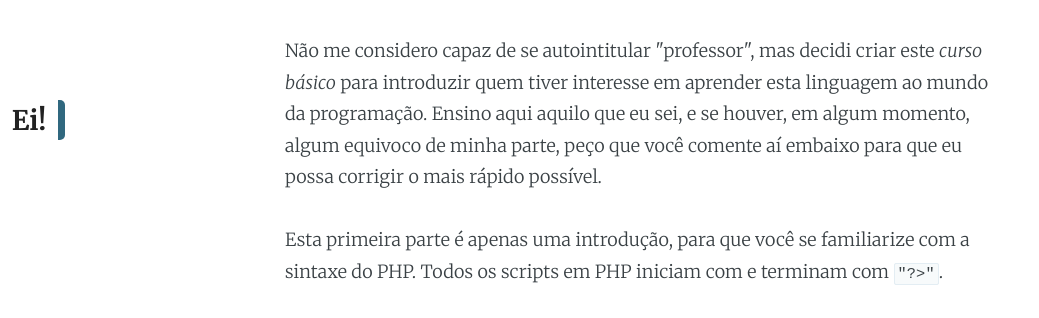
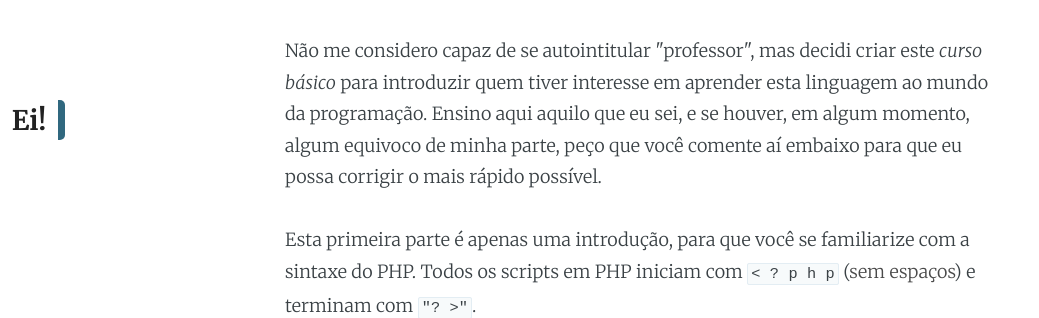
Before and after one commit to EnVolte/envolte.github.io, a Jekyll site: the page built from _posts/2018-06-25-curso-php-parte-1.html, in a window 1280 px wide and 900 px high, scrolled down 1564 px, cut to the strip 0-318 px from the top of the window. Shown: the whole strip, without its empty margins (0-1039 px from the left). Built offline with Jekyll 4.4.1, drawn with Linux system fonts in a browser that asks for light colours; comment, search, counter and statistics services are not loaded.

Commit message:
Update 2018-06-25-curso-php-parte-1.html

```diff
--- a/_posts/2018-06-25-curso-php-parte-1.html
+++ b/_posts/2018-06-25-curso-php-parte-1.html
@@ -24,7 +24,7 @@ categories: Curso
 
 <p>Não me considero capaz de se autointitular "professor", mas decidi criar este <i>curso básico</i> para introduzir quem tiver interesse em aprender esta linguagem ao mundo da programação. Ensino aqui aquilo que eu sei, e se houver, em algum momento, algum equivoco de minha parte, peço que você comente aí embaixo para que eu possa corrigir o mais rápido possível.</p>
 
-<p>Esta primeira parte é apenas uma introdução, para que você se familiarize com a sintaxe do PHP. Todos os scripts em PHP iniciam com <noscript><?php</noscript> e terminam com <code>"?>"</code>.</p>
+<p>Esta primeira parte é apenas uma introdução, para que você se familiarize com a sintaxe do PHP. Todos os scripts em PHP iniciam com <code>< ? p h p</code> (<a title="O Github interpreta os códigos em PHP e HTML na hora de escrever">sem espaços</a>) e terminam com <code>"? >"</code>.</p>
 
 <script src="https://gist.github.com/luislorente/8b9c8f820e06eb8e39cfb747095dd27e.js"></script>
 
```
